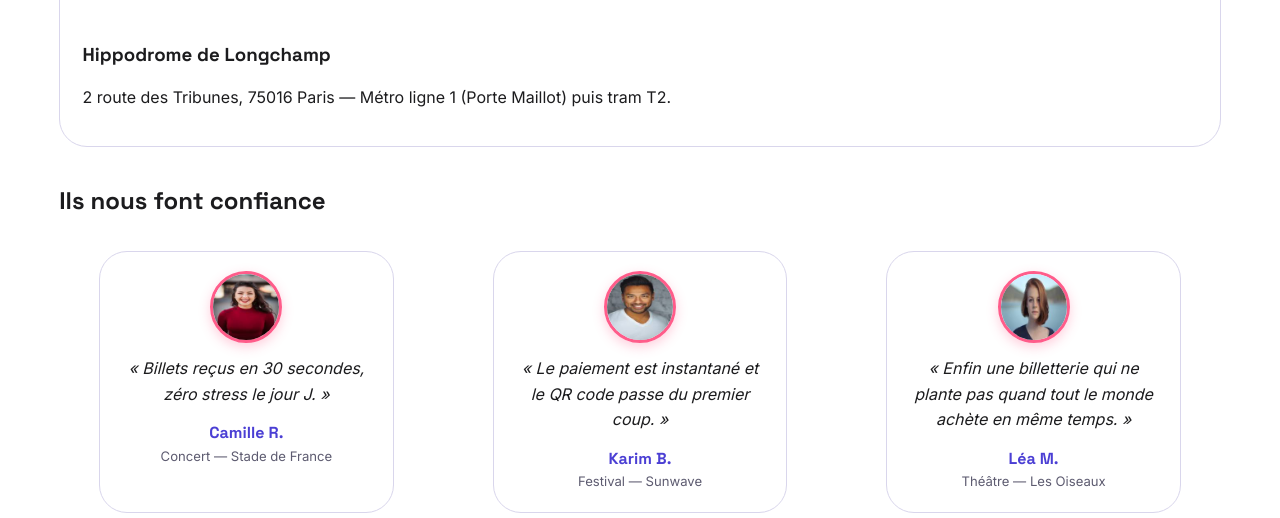
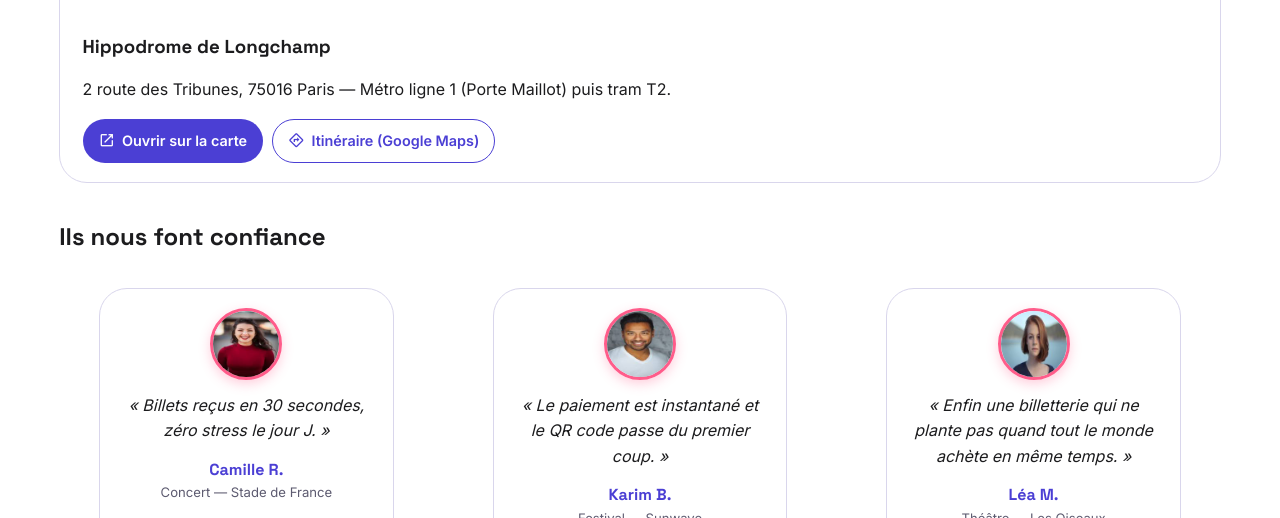
Before and after one commit to Pyrostars-ui/aegis-site, a plain HTML site: page index.html in a window 1280 px wide. Shown: the part 1873-2391 px from the top of the page. Drawn offline with nearby package versions, Linux system fonts and the light colour scheme; no server answers; a web font is replaced by a local one.

Commit message:
Add map marker and direct OpenStreetMap/Google Maps links in access section

```diff
--- a/assets/css/style.css
+++ b/assets/css/style.css
@@ -96,7 +96,9 @@ section { margin:2.5rem 0; }
 .stat-label { font-size:.82rem; color:var(--muted); }
 
 /* Carte map */
-.map-card iframe { width:100%; height:280px; border:0; }
+.map-card iframe { width:100%; height:280px; border:0; display:block; }
+.map-actions { display:flex; flex-wrap:wrap; gap:.6rem; margin-top:.9rem; }
+.map-actions .material-symbols-outlined { font-size:1.1rem; }
 
 /* Presse fête */
 .press-party { border-radius:var(--radius-l); padding:3rem 1.5rem; text-align:center; color:#fff;
--- a/index.html
+++ b/index.html
@@ -88,8 +88,19 @@
   <section id="acces" aria-label="Accès">
     <h2>Accès &amp; infos pratiques</h2>
     <div class="map-card card">
-      <iframe title="Carte — Hippodrome de Longchamp" src="https://www.openstreetmap.org/export/embed.html?bbox=2.22%2C48.85%2C2.28%2C48.88&amp;layer=mapnik" loading="lazy"></iframe>
-      <div class="card-body"><h3>Hippodrome de Longchamp</h3><p>2 route des Tribunes, 75016 Paris — Métro ligne 1 (Porte Maillot) puis tram T2.</p></div>
+      <iframe title="Carte — Hippodrome de Longchamp" src="https://www.openstreetmap.org/export/embed.html?bbox=2.22%2C48.85%2C2.28%2C48.88&amp;layer=mapnik&amp;marker=48.8622%2C2.2333" loading="lazy"></iframe>
+      <div class="card-body">
+        <h3>Hippodrome de Longchamp</h3>
+        <p>2 route des Tribunes, 75016 Paris — Métro ligne 1 (Porte Maillot) puis tram T2.</p>
+        <div class="map-actions">
+          <a class="btn btn-primary btn-sm" href="https://www.openstreetmap.org/?mlat=48.8622&amp;mlon=2.2333#map=16/48.8622/2.2333" target="_blank" rel="noopener noreferrer">
+            <span class="material-symbols-outlined" aria-hidden="true">open_in_new</span> Ouvrir sur la carte
+          </a>
+          <a class="btn btn-outline btn-sm" href="https://www.google.com/maps/search/?api=1&amp;query=Hippodrome+de+Longchamp+2+route+des+Tribunes+75016+Paris" target="_blank" rel="noopener noreferrer">
+            <span class="material-symbols-outlined" aria-hidden="true">directions</span> Itinéraire (Google Maps)
+          </a>
+        </div>
+      </div>
     </div>
   </section>
 
```
